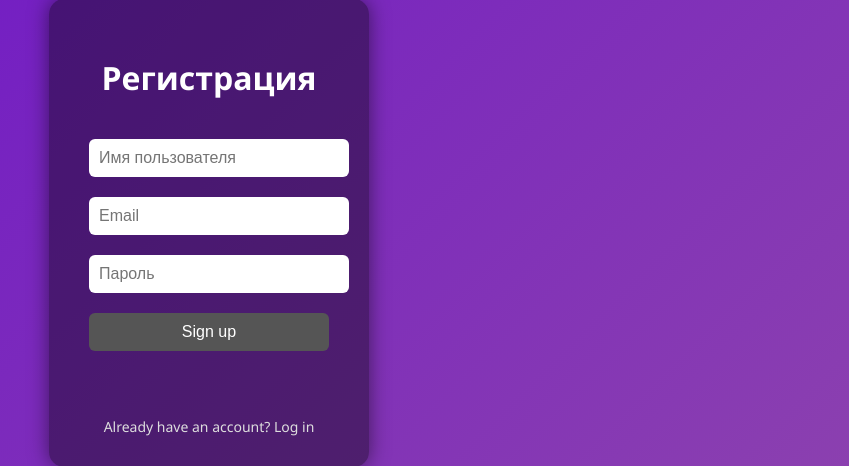
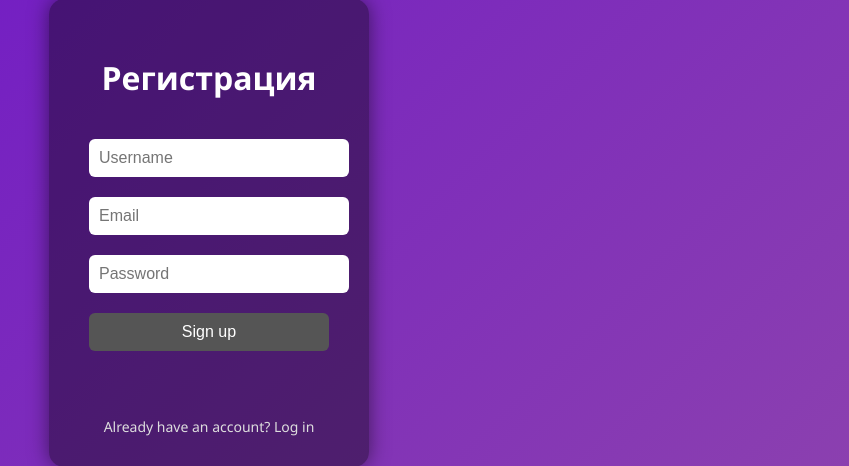
Before and after one commit to sm1le-devops/top_donators, a FastAPI app: page /auth/register in a window 1280 px wide. Shown: the part 167-633 px from the top of the page, without its empty margins (431-1280 px from the left). Run offline with FastAPI, Linux system fonts and the light colour scheme; parts of the project's set-up code (start-up, migrations or seed data) failed here and were passed over.

Commit message:
update register

```diff
--- a/templates/register.html
+++ b/templates/register.html
@@ -2,7 +2,7 @@
 <html lang="ru">
 <head>
   <meta charset="UTF-8" />
-  <title>Регистрация</title>
+  <title>Registration</title>
   <link rel="icon" type="image/png" href="/static/ava.png">
   <style>
     body {
@@ -102,9 +102,9 @@
   <div id="container">
     <h2>Регистрация</h2>
     <form id="register-form" novalidate>
-      <input type="text" id="username" name="username" placeholder="Имя пользователя" required />
+      <input type="text" id="username" name="username" placeholder="Username" required />
       <input type="email" id="email" name="email" placeholder="Email" required />
-      <input type="password" id="password" name="password" placeholder="Пароль" required />
+      <input type="password" id="password" name="password" placeholder="Password" required />
       <button type="submit" id="register-btn" disabled>Sign up</button>
     </form>
     <p id="message"></p>
```
